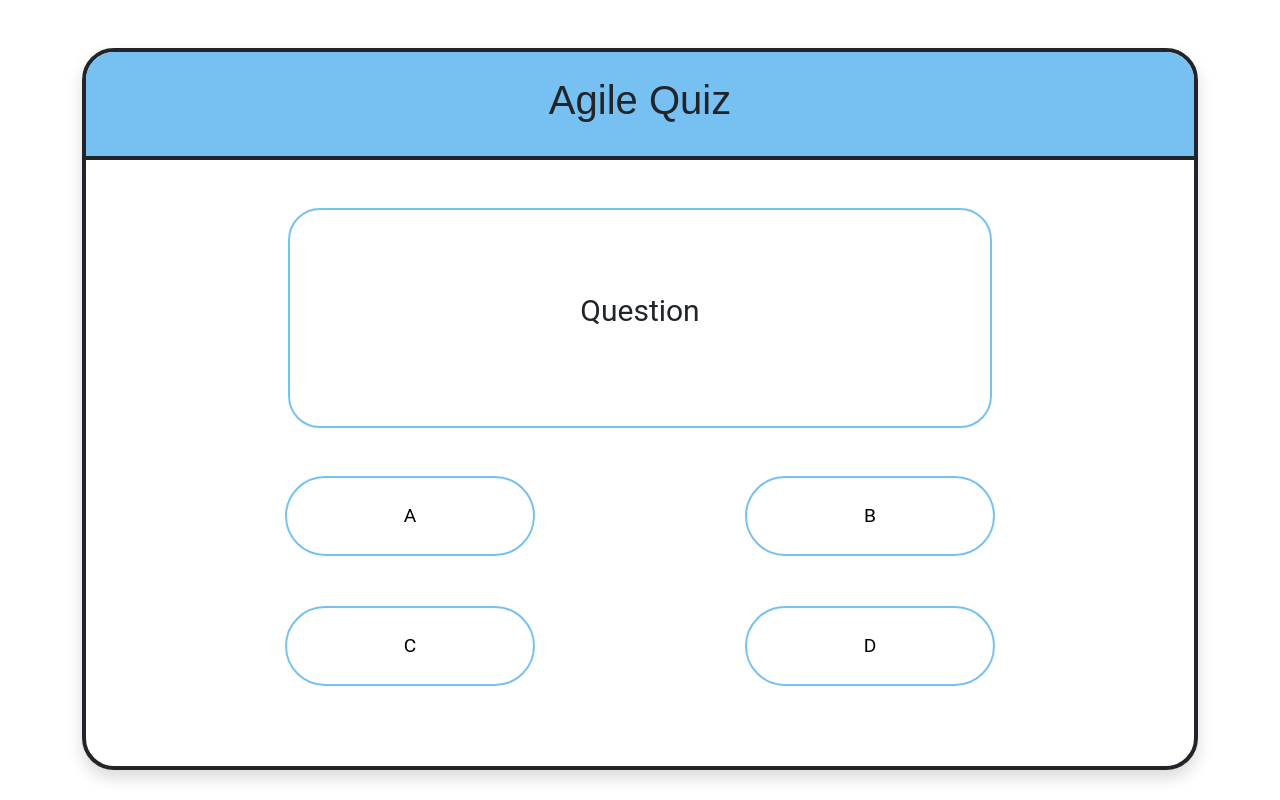
After one commit to prawny1103/cits3403-project, a Flask app: template templates/multichoice.html in a window 1280 px wide. The commit adds this page. Run offline with Flask 3, Linux system fonts and the light colour scheme; the template is opened without the code that fills it, so the values that code supplies are empty.

Commit message:
Added the skeleton for a simple multichoice question with 4 possible answers. Functionality not implemented yet.

```diff
--- a/static/css/styles.css
+++ b/static/css/styles.css
@@ -303,3 +303,32 @@ header span {
     height: 80px;
     width: 250px;
 }
+
+/* Question: multichoice type */
+#multichoice-question #question-text {
+    align-content: center;
+    text-align: center;
+    min-width: 700px;
+    min-height: 200px;
+    font-size: 30px;
+}
+
+#answer-multi {
+    display: grid;
+    justify-content: center;
+    padding-bottom: 80px;
+    gap: 210px;
+    row-gap: 50px;
+    /* create 2x2 grid with equal sizes */
+    grid-template-rows: repeat(2, 80px);
+    grid-template-columns: repeat(2, 250px);
+}
+
+#answer-multi button {
+    background-color: white;
+    color: black;
+    font-size: 1.2rem;
+    border: 2px solid #77c1f2;
+    height: 80px;
+    width: 250px;
+}
--- /dev/null
+++ b/templates/multichoice.html
@@ -0,0 +1,36 @@
+<!DOCTYPE html>
+<html lang="en">
+    <head>
+        <title>Agile Quiz</title>
+        <meta charset="UTF-8">
+        <meta name="viewport" content="width=device-width, initial-scale=1.0">
+        <link href="https://cdn.jsdelivr.net/npm/bootstrap@5.3.0/dist/css/bootstrap.min.css" rel="stylesheet">
+        <link rel="stylesheet" href="../static/css/styles.css">
+    </head>
+
+    <body>
+        <main id="multichoice-question">
+            <div class="container mt-5">
+                <div class="border border-dark border-4 rounded-5 overflow-hidden shadow">
+
+                <div class="bg-blue p-4 d-flex justify-content-center align-items-center border-bottom border-dark border-4 landing-text">
+                    <h1>Agile Quiz</h1>
+                </div>
+
+                <div class="d-flex justify-content-center align-items-center bg-white p-5">
+                    <div id="question-block" class="rounded-5">
+                        <p id="question-text">Question</p>
+                    </div>
+                </div>
+
+                <div id="answer-multi">
+                    <button class="rounded-pill">A</button>
+                    <button class="rounded-pill">B</button>
+                    <button class="rounded-pill">C</button>
+                    <button class="rounded-pill">D</button>
+                </div>
+
+            </div>
+        </main>
+    </body>
+</html>
```
